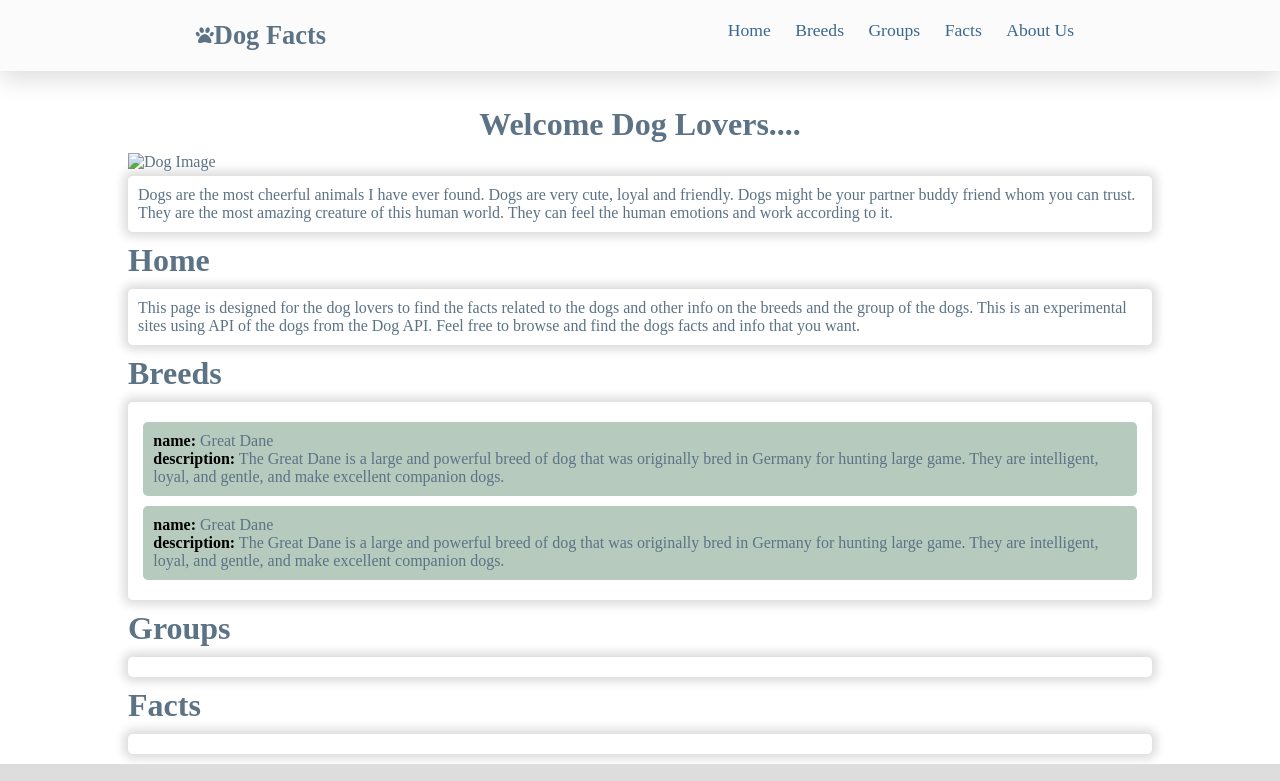
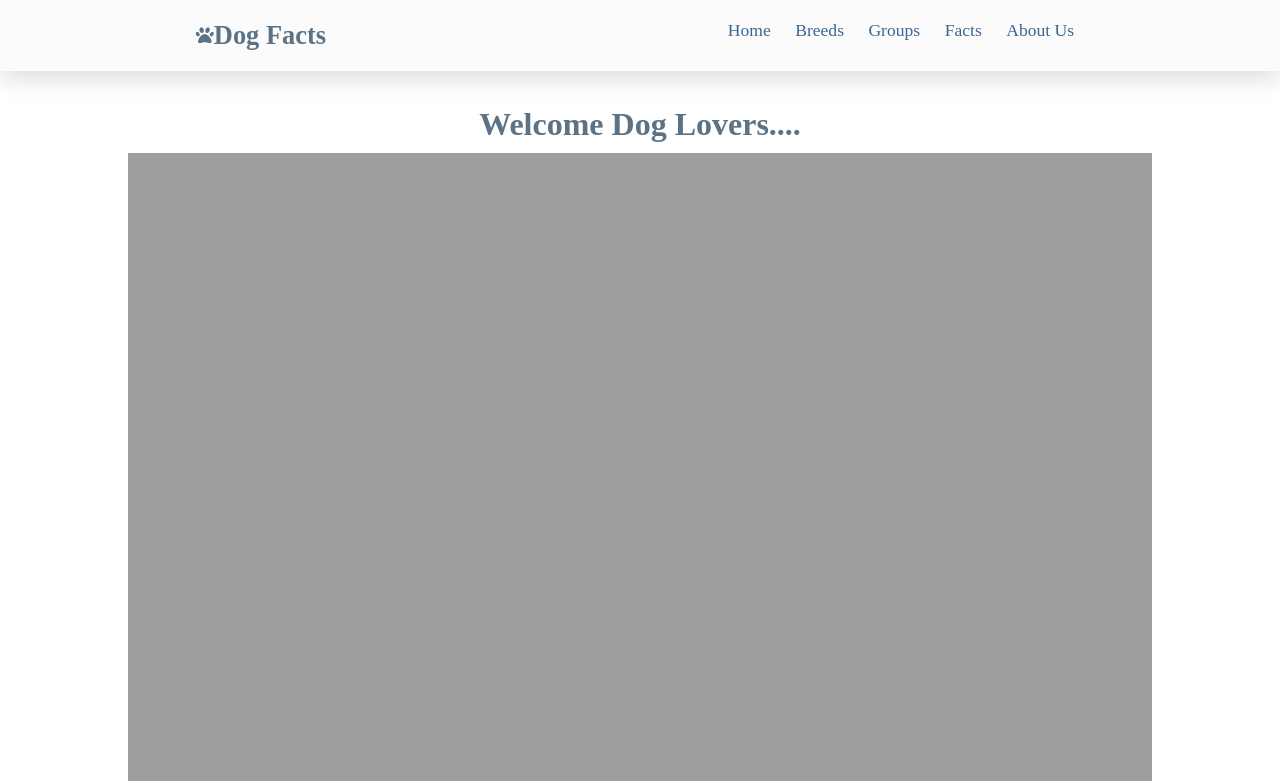
Before and after one commit to Ale-Vai/web_site, a plain HTML site: page index.html in a window 1280 px wide. Shown: the top 781 px of the page. Drawn offline with Linux system fonts and the light colour scheme; the site is published under a folder, as on GitHub Pages, so addresses that start at the root find nothing; no server answers.

Commit message:
Update index.html

```diff
--- a/index.html
+++ b/index.html
@@ -42,7 +42,7 @@
 
         <div id="intro">
             <h1>Welcome Dog Lovers....</h1>
-            <img src="/pexels-wildlittlethingsphoto-2253275.jpg" alt="Dog Image">
+            <img src="pexels-wildlittlethingsphoto-2253275.jpg" alt="Dog Image">
             <p>Dogs are the most cheerful animals I have ever found. Dogs are very cute, loyal and friendly. Dogs might
                 be your partner buddy friend whom you can trust. They are the most amazing creature of this human world.
                 They can feel the human emotions and work according to it.
```
